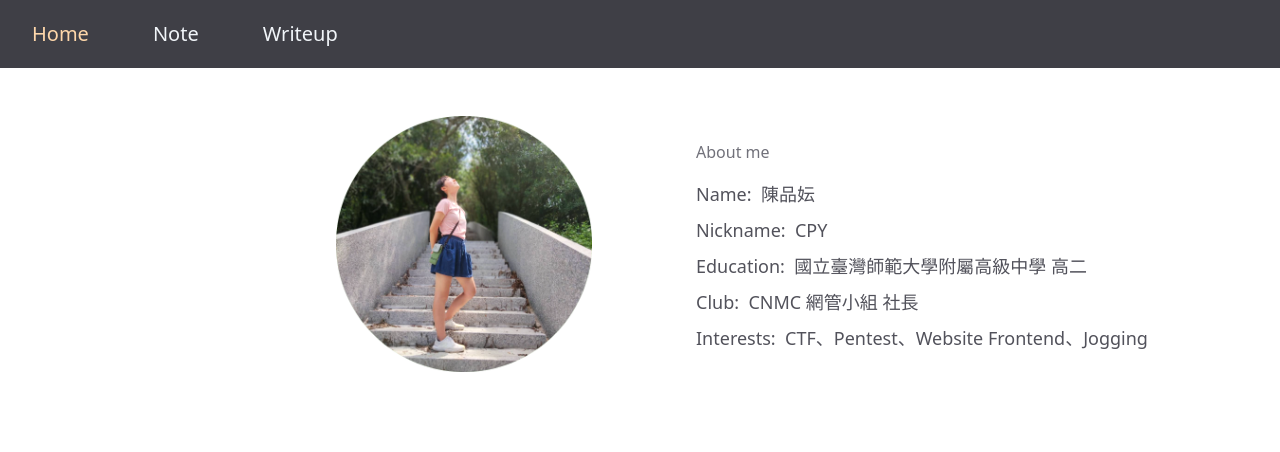
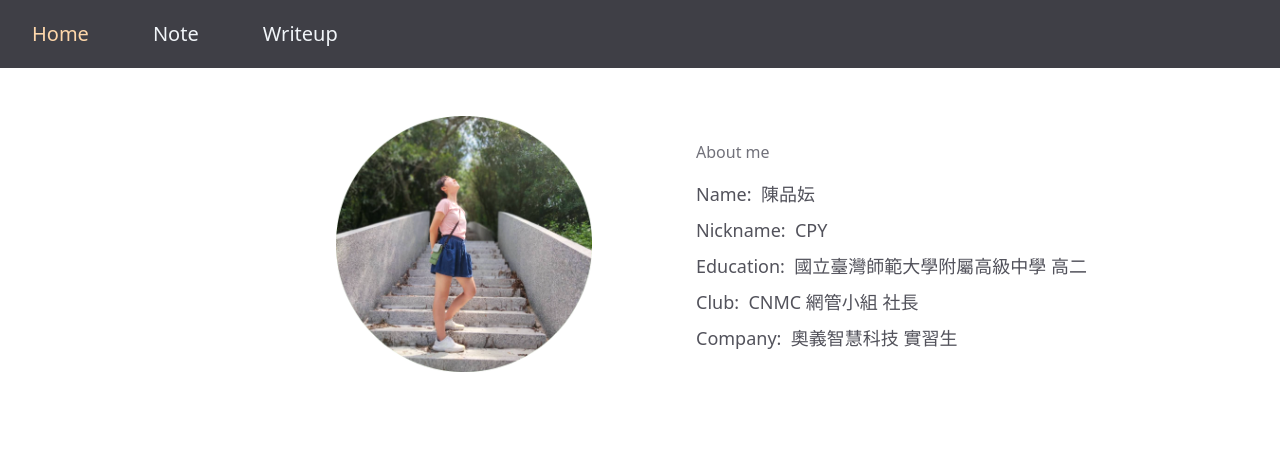
Before and after one commit to HahaCPY/HahaCPY.github.io, a plain HTML site: page index.html in a window 1280 px wide. Shown: the top 452 px of the page. Drawn offline with nearby package versions, Linux system fonts and the light colour scheme.

Commit message:
Add files via upload
add the company's colume

```diff
--- a/index.html
+++ b/index.html
@@ -37,7 +37,7 @@
                         <div class="pt-2 lg:text-lg md:text-sm">Nickname:&nbsp;&nbsp;CPY</div>
                         <div class="pt-2 lg:text-lg md:text-sm">Education:&nbsp;&nbsp;國立臺灣師範大學附屬高級中學 高二</div>
                         <div class="pt-2 lg:text-lg md:text-sm">Club:&nbsp;&nbsp;CNMC 網管小組 社長</div>
-                        <div class="pt-2 lg:text-lg md:text-sm">Interests:&nbsp;&nbsp;CTF、Pentest、Website Frontend、Jogging</div>
+                        <div class="pt-2 lg:text-lg md:text-sm">Company:&nbsp;&nbsp;奧義智慧科技 實習生</div>
                 </div>
             </div>
         </div>
```
